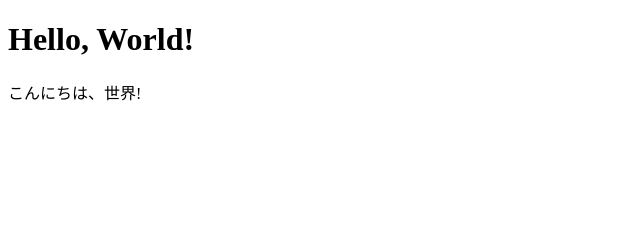
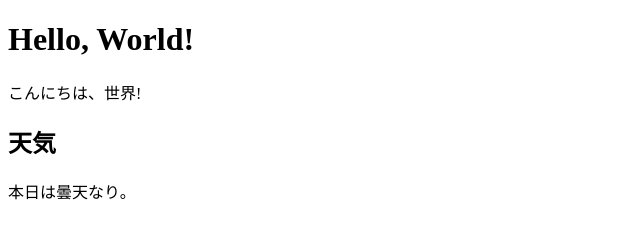
Before and after one commit to seih/seih.github.io, a plain HTML site: page index.html in a window 1280 px wide. Shown: the whole page, without its empty margins (0-640 px from the left). Drawn offline with Linux system fonts and the light colour scheme.

Commit message:
* 天気の記載。

```diff
--- a/index.html
+++ b/index.html
@@ -7,5 +7,7 @@
   <body>
     <h1>Hello, World!</h1>
     <p>こんにちは、世界!</p>
+    <h2>天気</h2>
+    <p>本日は曇天なり。</p>
   </body>
 </html>
```
